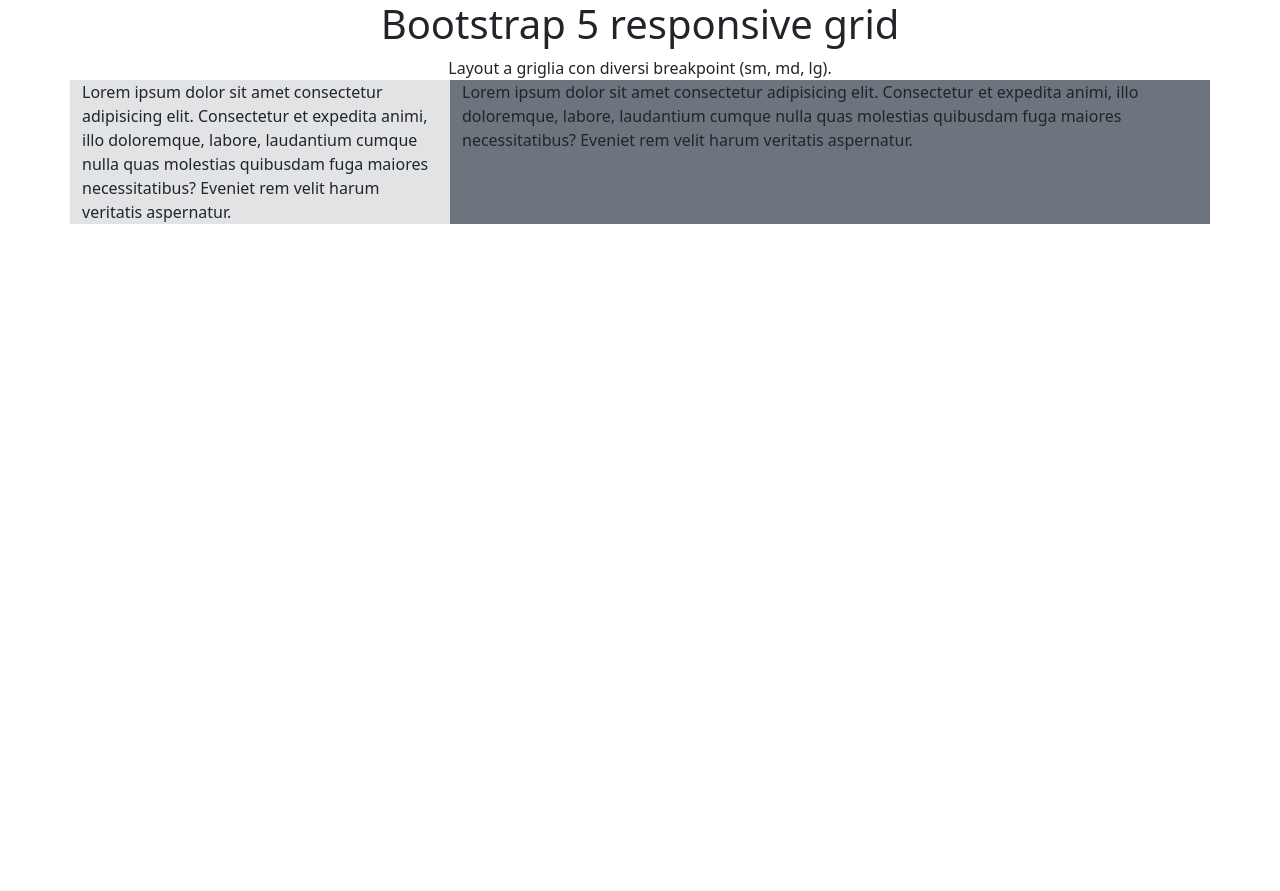
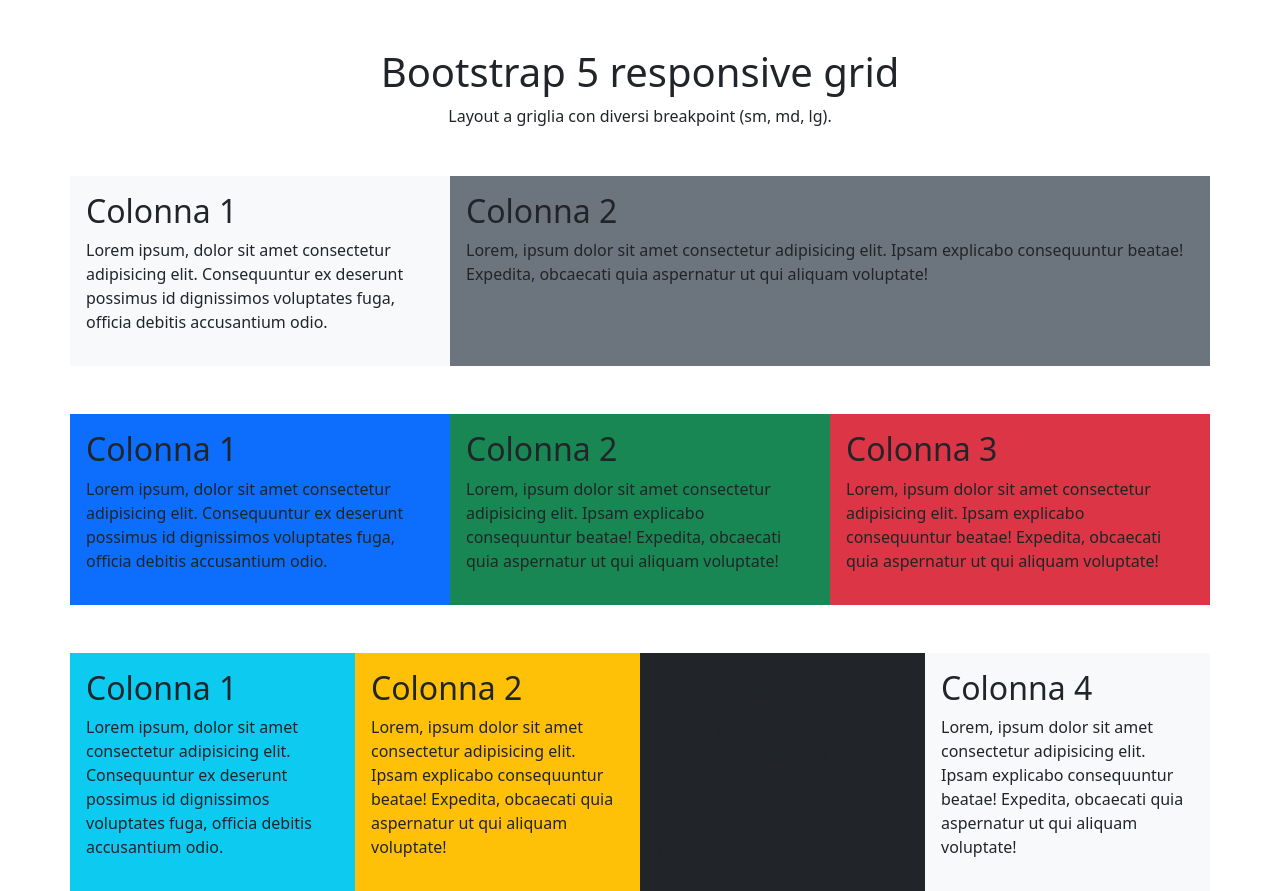
Before and after one commit to LordAnthrax94/htmlcss-bootstrap-layout, a plain HTML site: page index.html in a window 1280 px wide. Before the commit the page ends 800 px from the top, so only its background shows below. Drawn offline with nearby package versions, Linux system fonts and the light colour scheme.

Commit message:
[add] containers-adjust-column

```diff
--- a/index.html
+++ b/index.html
@@ -10,19 +10,63 @@
   <header></header>
 
   <main>
-    <div class="container">
+    <div class="container mt-5">
     <div class="col text-center"><h1>Bootstrap 5 responsive grid</h1>
       <span>Layout a griglia con diversi breakpoint (sm, md, lg).</span>
     </div>
   </div>
 
-  <div class="container">
+  <div class="container mt-5">
     <div class="row debug">
-      <div class="col-lg-4 col-md-6 col-sm-12 bg-secondary-subtle">Lorem ipsum dolor sit amet consectetur adipisicing elit. Consectetur et expedita animi, illo doloremque, labore, laudantium cumque nulla quas molestias quibusdam fuga maiores necessitatibus? Eveniet rem velit harum veritatis aspernatur.</div>
-    <div class="col-lg-8 col-md-6 col-sm-12 bg-secondary">Lorem ipsum dolor sit amet consectetur adipisicing elit. Consectetur et expedita animi, illo doloremque, labore, laudantium cumque nulla quas molestias quibusdam fuga maiores necessitatibus? Eveniet rem velit harum veritatis aspernatur.</div>
+      <div class="col-lg-4 col-md-6 col-sm-12 bg-light p-3">
+        <h2>Colonna 1</h2>
+        <p>Lorem ipsum, dolor sit amet consectetur adipisicing elit. Consequuntur ex deserunt possimus id dignissimos voluptates fuga, officia debitis accusantium odio.</p>
+      </div>
+     <div class="col-lg-8 col-md-6 col-sm-12 bg-secondary p-3">
+      <h2>Colonna 2</h2>
+      <p>Lorem, ipsum dolor sit amet consectetur adipisicing elit. Ipsam explicabo consequuntur beatae! Expedita, obcaecati quia aspernatur ut qui aliquam voluptate!</p>
+     </div>
     </div>
+  </div>
 
+  <div class="container mt-5">
+    <div class="row debug">
+      <div class="col-lg-4 col-md-4 col-sm-6 bg-primary p-3">
+        <h2>Colonna 1</h2>
+        <p>Lorem ipsum, dolor sit amet consectetur adipisicing elit. Consequuntur ex deserunt possimus id dignissimos voluptates fuga, officia debitis accusantium odio.</p>
+      </div>
+     <div class="col-lg-4 col-md-4 col-sm-6 bg-success p-3">
+      <h2>Colonna 2</h2>
+      <p>Lorem, ipsum dolor sit amet consectetur adipisicing elit. Ipsam explicabo consequuntur beatae! Expedita, obcaecati quia aspernatur ut qui aliquam voluptate!</p>
+     </div>
+     <div class="col-lg-4 col-md-4 col-sm-12 bg-danger p-3">
+      <h2>Colonna 3</h2>
+      <p>Lorem, ipsum dolor sit amet consectetur adipisicing elit. Ipsam explicabo consequuntur beatae! Expedita, obcaecati quia aspernatur ut qui aliquam voluptate!</p>
+     </div>
+    </div>
   </div>
+
+  <div class="container mt-5">
+    <div class="row debug">
+      <div class="col-lg-3 col-md-3 col-sm-6 bg-info p-3">
+        <h2>Colonna 1</h2>
+        <p>Lorem ipsum, dolor sit amet consectetur adipisicing elit. Consequuntur ex deserunt possimus id dignissimos voluptates fuga, officia debitis accusantium odio.</p>
+      </div>
+     <div class="col-lg-3 col-md-3 col-sm-6 bg-warning p-3">
+      <h2>Colonna 2</h2>
+      <p>Lorem, ipsum dolor sit amet consectetur adipisicing elit. Ipsam explicabo consequuntur beatae! Expedita, obcaecati quia aspernatur ut qui aliquam voluptate!</p>
+     </div>
+     <div class="col-lg-3 col-md-3 col-sm-6 bg-dark p-3">
+      <h2>Colonna 3</h2>
+      <p>Lorem, ipsum dolor sit amet consectetur adipisicing elit. Ipsam explicabo consequuntur beatae! Expedita, obcaecati quia aspernatur ut qui aliquam voluptate!</p>
+     </div>
+     <div class="col-lg-3 col-md-3 col-sm-6 bg-light p-3">
+      <h2>Colonna 4</h2>
+      <p>Lorem, ipsum dolor sit amet consectetur adipisicing elit. Ipsam explicabo consequuntur beatae! Expedita, obcaecati quia aspernatur ut qui aliquam voluptate!</p>
+     </div>
+    </div>
+  </div>
+
 </main>
 
 
```
